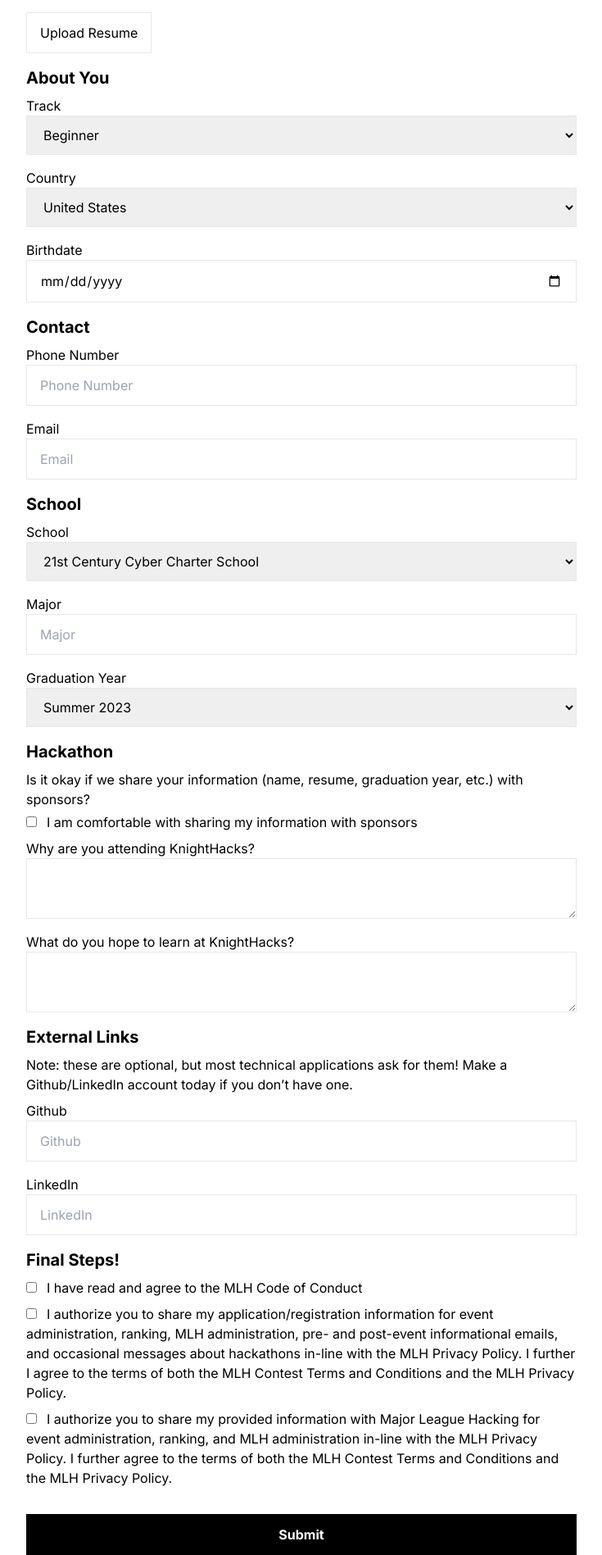
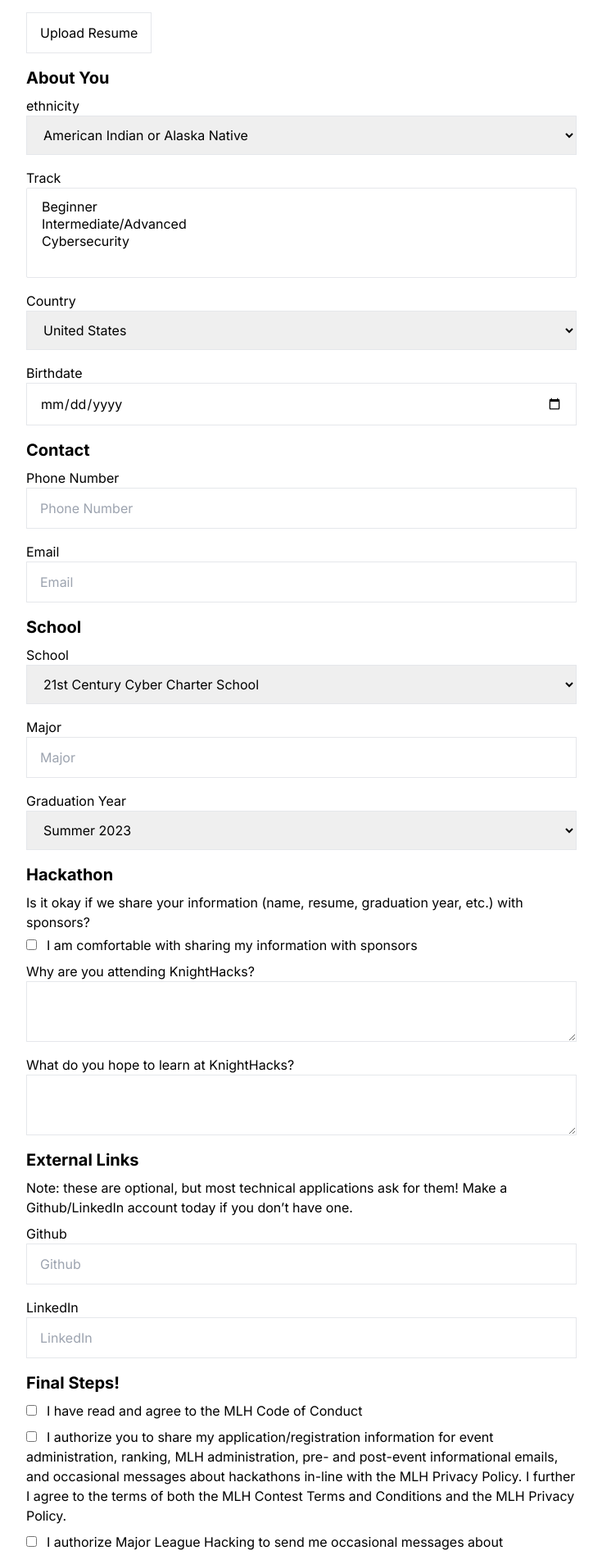
Before and after one commit to KnightHacks/hackathon-site-2023, a Next.js app: page /register in a window 1280 px wide. Shown: the part 313-2210 px from the top of the page at 82% size, without its empty margins (272-1007 px from the left). Built offline with nearby package versions, Linux system fonts and the light colour scheme.

Commit message:
Fix form validation

```diff
--- a/src/pages/register.tsx
+++ b/src/pages/register.tsx
@@ -194,7 +194,7 @@ const schema = z.object({
   firstName: z.string().nonempty("This field is required"),
   lastName: z.string().nonempty("This field is required"),
   resume: z.any(),
-  track: z.enum(tracks),
+  track: z.array(z.enum(tracks)),
   ethnicity: z.enum(ethnicities),
   country: z.enum(countries),
   birthdate: z.coerce.date({
@@ -208,8 +208,8 @@ const schema = z.object({
   major: z.string().nonempty("This is field is required"),
   graduationYear: z.enum(graduationYears),
   isComfortableSharingInfo: z.boolean(),
-  whyAttending: z.string(),
-  whatHopingToLearn: z.string(),
+  whyAttending: z.string().optional().or(z.literal("")),
+  whatHopingToLearn: z.string().optional().or(z.literal("")),
   github: z.string().url().optional().or(z.literal("")),
   linkedin: z.string().url().optional().or(z.literal("")),
   hasReadMLHCodeOfConduct: z.literal(true, {
@@ -229,10 +229,14 @@ export default function Register() {
   const {
     register,
     handleSubmit,
+    watch,
     formState: { errors },
   } = useForm<Fields>({
     resolver: zodResolver(schema),
   });
+
+  // Watch errors
+  console.log(errors);
 
   const onSubmit: SubmitHandler<Fields> = (data) => console.log(data);
   return (
@@ -256,6 +260,13 @@ export default function Register() {
         <ResumeUpload register={register} />
         <Header>About You</Header>
         <Select
+          register={register}
+          name="ethnicity"
+          label="ethnicity"
+          options={ethnicities}
+        />
+        <Select
+          multiple
           register={register}
           name="track"
           label="Track"
@@ -364,7 +375,7 @@ export default function Register() {
         <Checkbox
           register={register}
           name="isSubscribedToMLHNewsletter"
-          label="I authorize you to share my provided information with Major League Hacking for event administration, ranking, and MLH administration in-line with the MLH Privacy Policy. I further agree to the terms of both the MLH Contest Terms and Conditions and the MLH Privacy Policy."
+          label="I authorize Major League Hacking to send me occasional messages about hackathons including pre- and post-event informational emails."
         />
         <button className="mt-6 w-full border border-black bg-black px-4 py-3 text-center font-bold text-white">
           Submit
```
